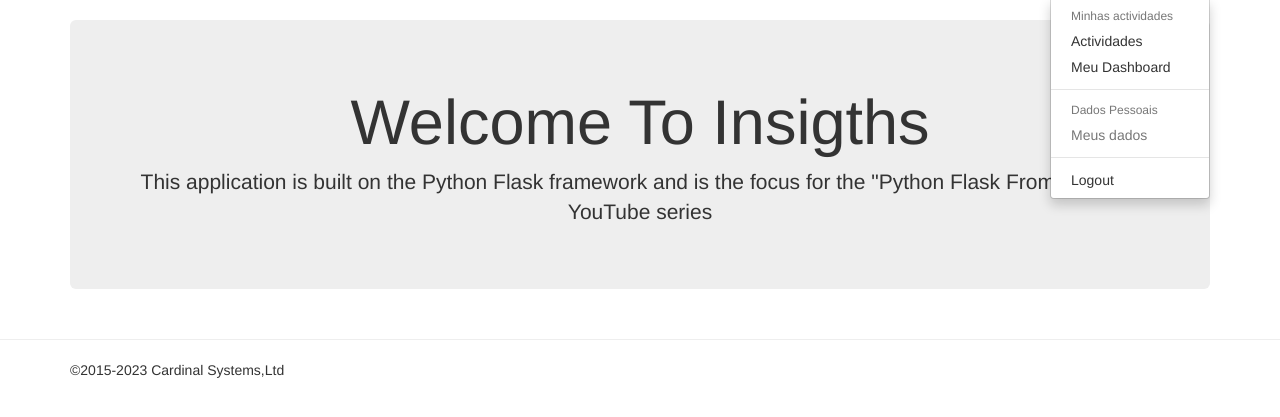
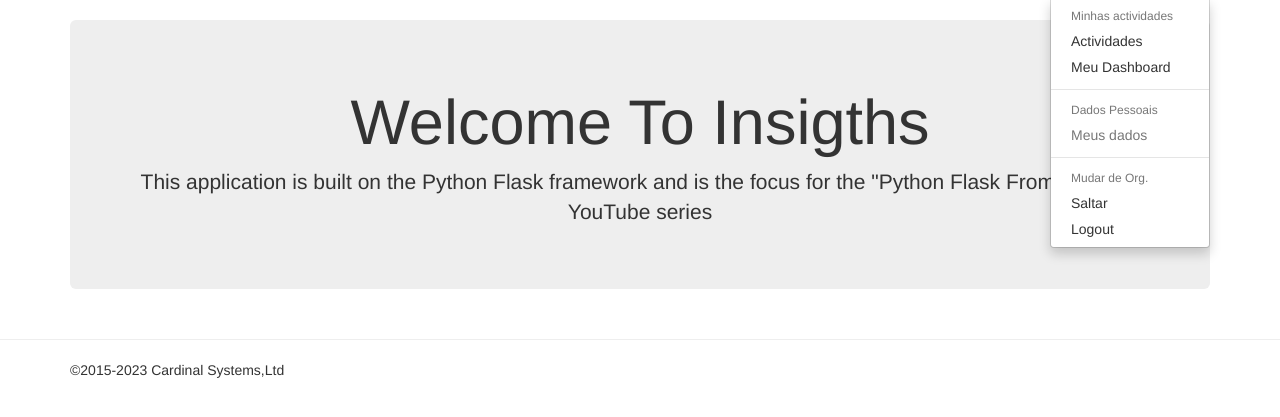
Before and after one commit to Temotteo/Insightsapp, a Flask app: page /about in a window 1280 px wide, after a click that opens the changed part. Shown: the part 52-469 px from the top of the page. Run offline with Flask 3, Linux system fonts and the light colour scheme; the visitor is signed in with stand-in values (Sample User, id 1); some libraries are stand-ins or nearby versions.

Commit message:
Swicht Org Id

```diff
--- a/templates/includes/_navbar.html
+++ b/templates/includes/_navbar.html
@@ -45,6 +45,8 @@
                 <li class="dropdown-header">Dados Pessoais</li>
                 <li class="disabled"><a href="#">Meus dados</a></li>
                 <li role="separator" class="divider"></li>
+                <li class="dropdown-header">Mudar de Org.</li>
+                <li><a href="/tasks">Saltar</a></li>
                 <li><a href="/logout">Logout</a></li>
               </ul>
             </li>
```
